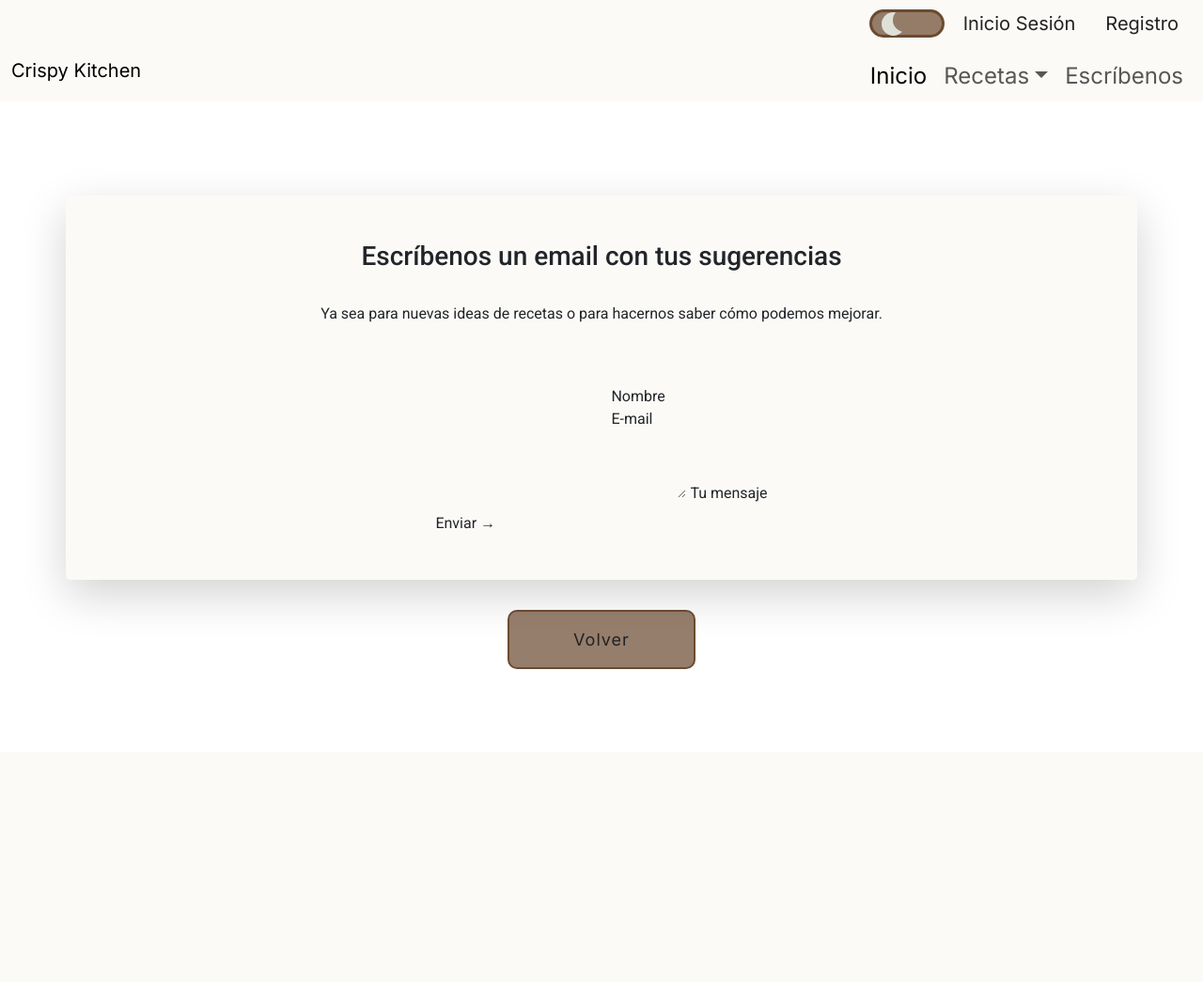
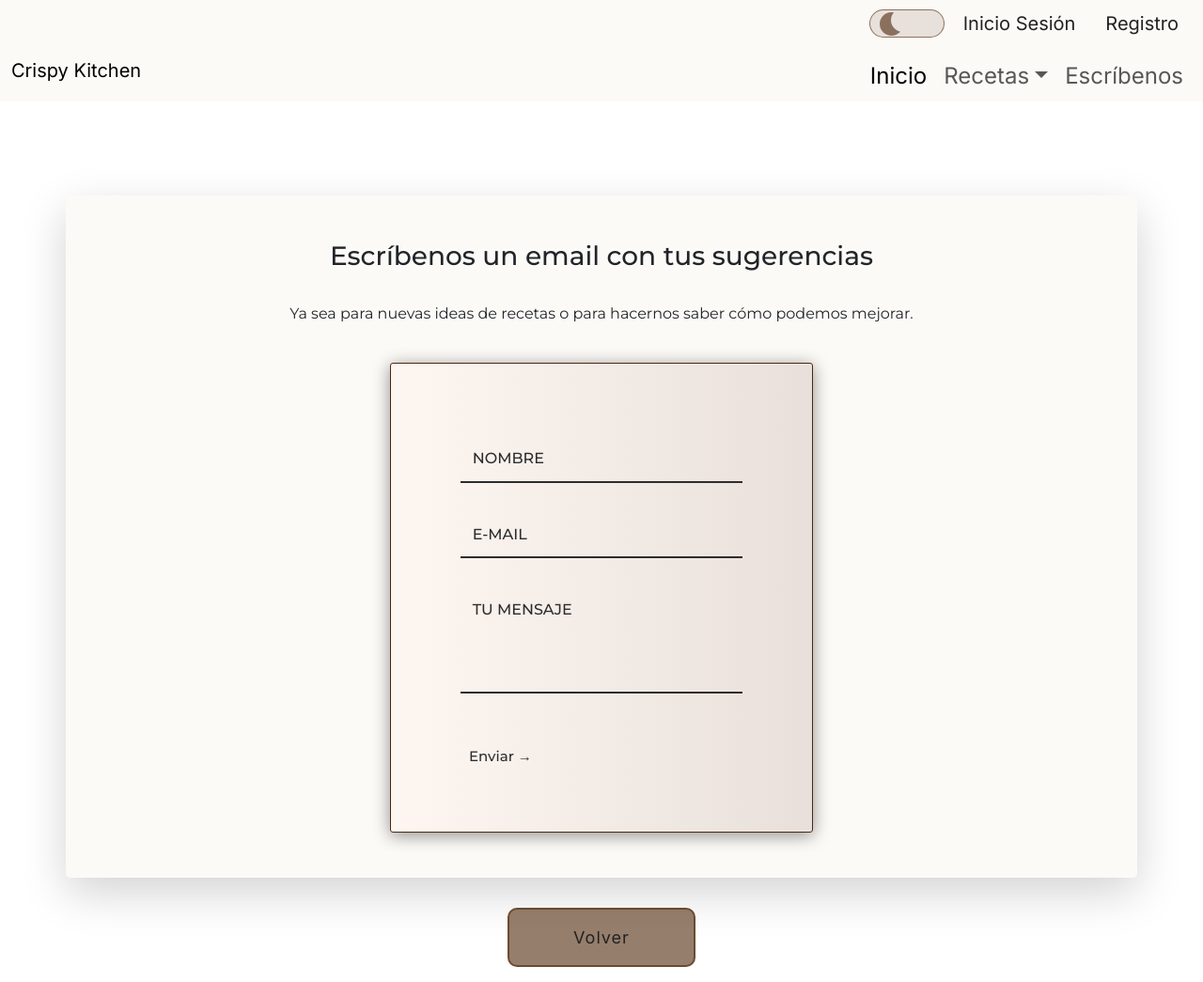
Before and after one commit to CrisMll/Proyecto_final_app, a Flask app: page /contact_form in a window 1280 px wide. Shown: the whole page at 94% size. Before the commit the page ends 712 px from the top, so only its background shows below. Run offline with Flask 3, Linux system fonts and the light colour scheme; data that the repository does not hold is empty; some libraries are stand-ins or nearby versions; some web fonts are replaced.

Commit message:
Add files via upload

```diff
--- a/static/css/styles.css
+++ b/static/css/styles.css
@@ -342,9 +342,6 @@
     background-color: rgba(255, 255, 255, 1);
 }
 
-.btn-primary-admin:hover {
-    background-color: var(--color-header-transp);
-}
 
 /* Headers */
 .cover-container {
@@ -452,6 +449,134 @@
     box-shadow: 2px 2px 5px rgba(0, 0, 0, 0.3);
 }
 
+
+
+/* Formulario de contacto */
+.formulario_contacto_section {
+    width: 450px;
+    height: 500px;
+    display: flex;
+    align-items: center;
+    justify-content: center;
+    position: relative;
+    border-radius: 3px;
+    border: 1px solid var(--color-header);
+    background: linear-gradient(to right, rgba(255, 241, 234, 0.4), rgba(203, 184, 176, 0.4));
+    box-shadow: rgba(0, 0, 0, 0.44) 0px 3px 18px;
+}
+
+
+.formulario_contacto_section form .formulario_titulo {
+    font-size: 20px;
+    font-weight: 500;
+    color: #2d2d2d;
+    margin-bottom: 25px;
+    margin-top: 25px;
+    text-align: center;
+
+}
+
+.formulario_contacto {
+    display: flex;
+    flex-direction: column;
+    font-family: var(--header-font);
+}
+
+.formulario_contacto_input,
+textarea {
+    margin: 1em 0 1em 0;
+    width: 300px;
+    position: relative;
+}
+
+.formulario_contacto_input input,
+textarea {
+    font-size: 100%;
+    padding: 0.7em;
+    outline: none;
+    color: #2d2d2d;
+    border: none;
+    border-bottom: 2px solid #2d2d2d;
+    background: transparent;
+    border-radius: none;
+    width: 100%;
+    resize: none;
+}
+
+.formulario_contacto_input label {
+    font-size: 100%;
+    position: absolute;
+    left: 0;
+    color: #2d2d2d;
+    padding: 0.7em;
+    margin-left: 0.1em;
+    pointer-events: none;
+    transition: all 0.5s ease;
+    text-transform: uppercase;
+    font-weight: 500;
+}
+
+.formulario_contacto_input :is(input:focus, input:valid)~label {
+    transform: translateY(-50%) scale(.9);
+    margin: 0em;
+    padding: 0.4em;
+    background: transparent;
+}
+
+.formulario_contacto_input textarea:focus~label,
+.formulario_contacto_input textarea:valid~label {
+    transform: translateY(-50%) scale(.9);
+    margin: 0em;
+    padding: 0.4em;
+    background: transparent;
+}
+
+.formulario_contacto_inputGroup :is(input:focus, input:valid) {
+    border-color: var(--color-header);
+}
+
+.formulario_contacto button {
+    color: #2d2d2d;
+    font-size: 15px;
+    align-self: flex-start;
+    padding: 0.6em;
+    border: none;
+    cursor: pointer;
+    margin-bottom: 20px;
+    background: transparent;
+    transition: all 0.3s ease-in-out;
+    position: relative;
+    overflow: hidden;
+    font-weight: 500;
+}
+
+.formulario_contacto button:before {
+    content: "";
+    position: absolute;
+    bottom: 100%;
+    left: 0;
+    width: 100%;
+    height: 100%;
+    background-color: #2d2d2d;
+    opacity: 0;
+    transition: opacity 0.3s ease-in-out;
+}
+
+.formulario_contacto button:hover:before {
+    opacity: 0.2;
+}
+
+.formulario_contacto button:hover {
+    transform: translateY(-3px);
+    border: .5px solid #2d2d2d;
+    box-shadow: 0 5px 15px rgba(0, 0, 0, 0.3);
+}
+
+.anchor_text:hover{
+    background-color: rgba(29, 28, 28, 0.5);
+}
+
+
 /* Botón de volver arriba */
 .back-to-top {
     position: fixed;
@@ -477,8 +602,11 @@
     position: relative;
     width: 80px;
     height: 30px;
-    --light: #dfe0d8;
-    --dark: var(--color-header-transp);
+    --light: var(--color-header-transp);
+    --light-bg: rgba(203, 184, 176, 0.4);
+    --dark: rgba(203, 184, 176, 0.4);
+    --dark-bg: rgba(157, 122, 165, .8);
+    --dark-moon: rgb(189, 188, 188);
     --link: rgb(27, 129, 112);
     --link-hover: rgb(24, 94, 82);
 }
@@ -487,10 +615,10 @@
     position: absolute;
     width: 100%;
     height: 30px;
-    background-color: var(--dark);
+    background-color: var(--light-bg);
     border-radius: 25px;
     cursor: pointer;
-    border: 3px solid var(--dark);
+    border: 1px solid var(--light);
 }
 
 .checkbox {
@@ -499,6 +627,8 @@
 }
 
 .slider {
+    display: flex;
+    align-items: center;
     position: absolute;
     width: 100%;
     height: 100%;
@@ -508,7 +638,7 @@
 }
 
 .checkbox:checked~.slider {
-    background-color: var(--light);
+    background-color: var(--dark-bg);
 }
 
 .slider::before {
@@ -520,7 +650,7 @@
     border-radius: 50%;
     -webkit-box-shadow: inset 12px -4px 0px 0px var(--light);
     box-shadow: inset 12px -4px 0px 0px var(--light);
-    border: var(--dark);
+    border: var(--dark-bg);
     -webkit-transition: 0.3s;
     transition: 0.3s;
 }
@@ -529,7 +659,7 @@
     -webkit-transform: translateX(38px);
     -ms-transform: translateX(38px);
     transform: translateX(38px);
-    background-color: var(--dark);
+    background-color: var(--dark-moon);
     -webkit-box-shadow: none;
     box-shadow: none;
     -moz-transform: translateX(38px);
```
